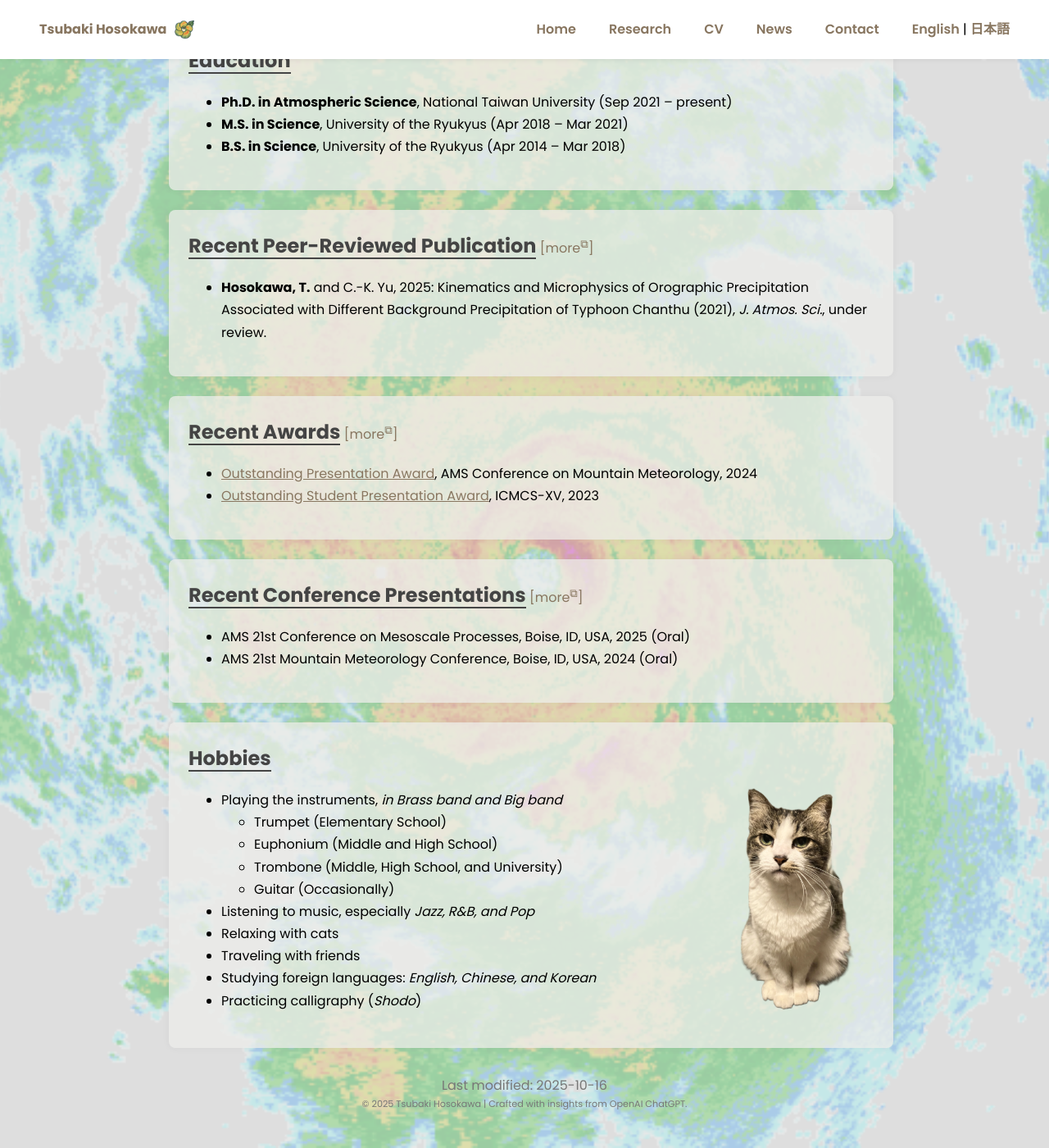
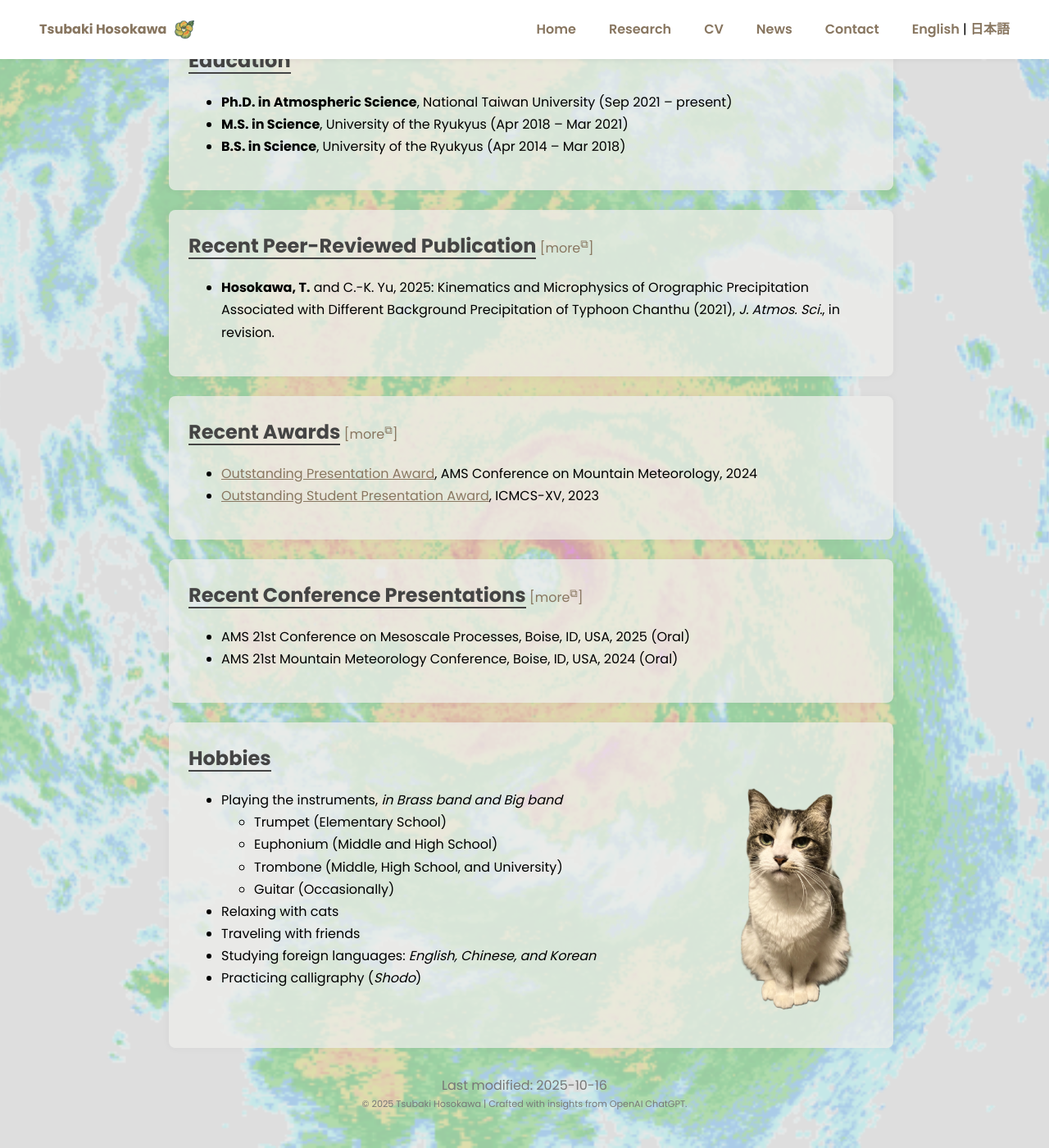
Before and after one commit to tsubakih07/tsubaki_homepage, a Jekyll site: the page built from index.html, in a window 1280 px wide and 1400 px high, scrolled down 770 px. Shown: the whole window at 82% size. Built offline with Jekyll 4.4.1, drawn with Linux system fonts in a browser that asks for light colours.

Commit message:
small revision

```diff
--- a/_data/cv.yml
+++ b/_data/cv.yml
@@ -9,7 +9,7 @@
   title: Peer-Reviewed Publication
   ordered: true
   items:
-    - "Hosokawa, T. and C.-K. Yu, 2025: Kinematics and Microphysics of Orographic Precipitation Associated with Different Background Precipitation of Typhoon Chanthu (2021), <em>J. Atmos. Sci.</em>, under review."
+    - "Hosokawa, T. and C.-K. Yu, 2025: Kinematics and Microphysics of Orographic Precipitation Associated with Different Background Precipitation of Typhoon Chanthu (2021), <em>J. Atmos. Sci.</em>, in revision."
 
 - id: awards
   title: Awards
--- a/index.html
+++ b/index.html
@@ -85,7 +85,6 @@ css: /assets/css/style.css
         <li>Trombone (Middle, High School, and University)</li>
         <li>Guitar (Occasionally)</li>
       </ul>
-      <li>Listening to music, especially <em>Jazz, R&B, and Pop</em></li>
       <li>Relaxing with cats</li>
       <li>Traveling with friends</li>
       <li>Studying foreign languages: <em>English, Chinese, and Korean</em></li>
--- a/index_ja.html
+++ b/index_ja.html
@@ -95,7 +95,6 @@ css: /assets/css/style.css
         <li>トロンボーン（中・高・大）</li>
         <li>ギター（たまに弾く）</li>
       </ul>
-      <li>音楽鑑賞（ジャズ、R&B、洋楽）</li>
       <li>猫とゆったり過ごすこと</li>
       <li>旅行</li>
       <li>語学学習（英語、中国語、韓国語）</li>
```
